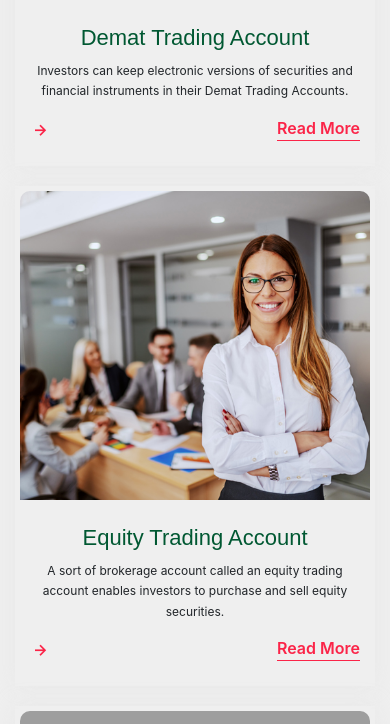
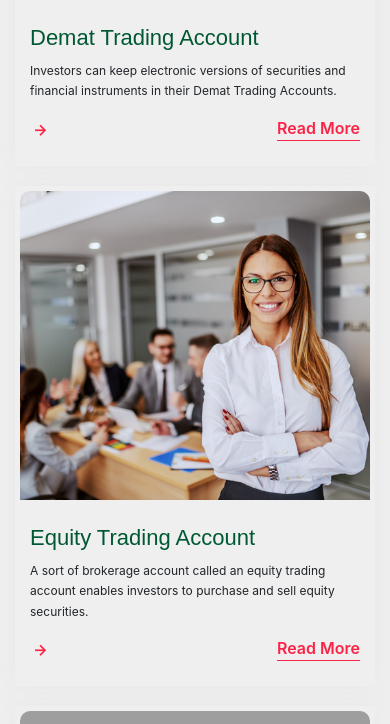
Before and after one commit to leelanshu/ktwoms, a PHP site: page / in a window 390 px wide. Shown: the part 4124-4848 px from the top of the page. Run offline with PHP 8.4, Linux system fonts and the light colour scheme; some libraries are stand-ins or nearby versions; grey boxes are pictures that could not be loaded.

Commit message:
Update responsive.css

```diff
--- a/assets/css/responsive.css
+++ b/assets/css/responsive.css
@@ -1,5 +1,8 @@
 @media only screen and (max-width: 425px) {
 
+.services-item-two {
+     text-align: left !important;
+}
 p{
 font-size: 12px !important;
 }
```
